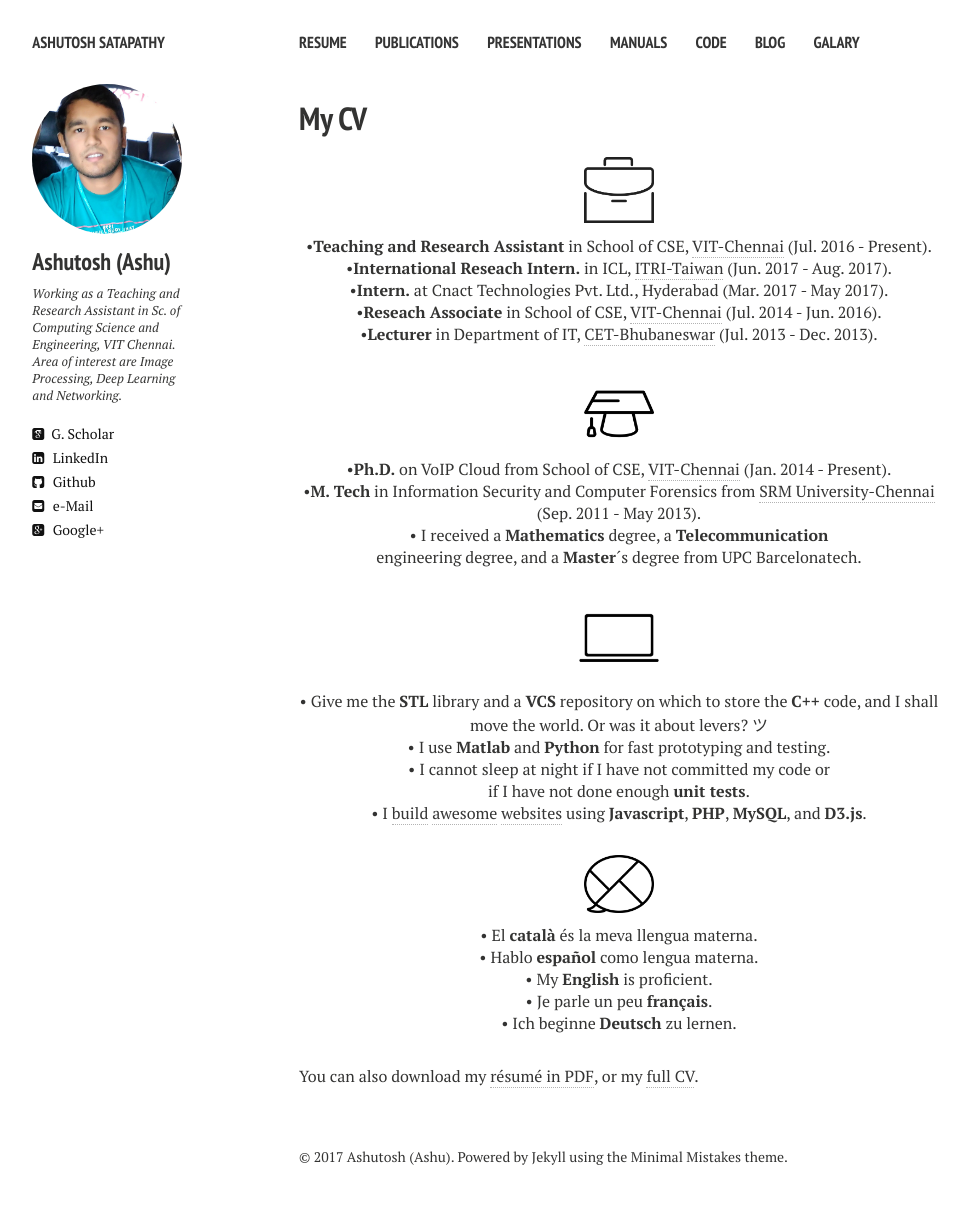
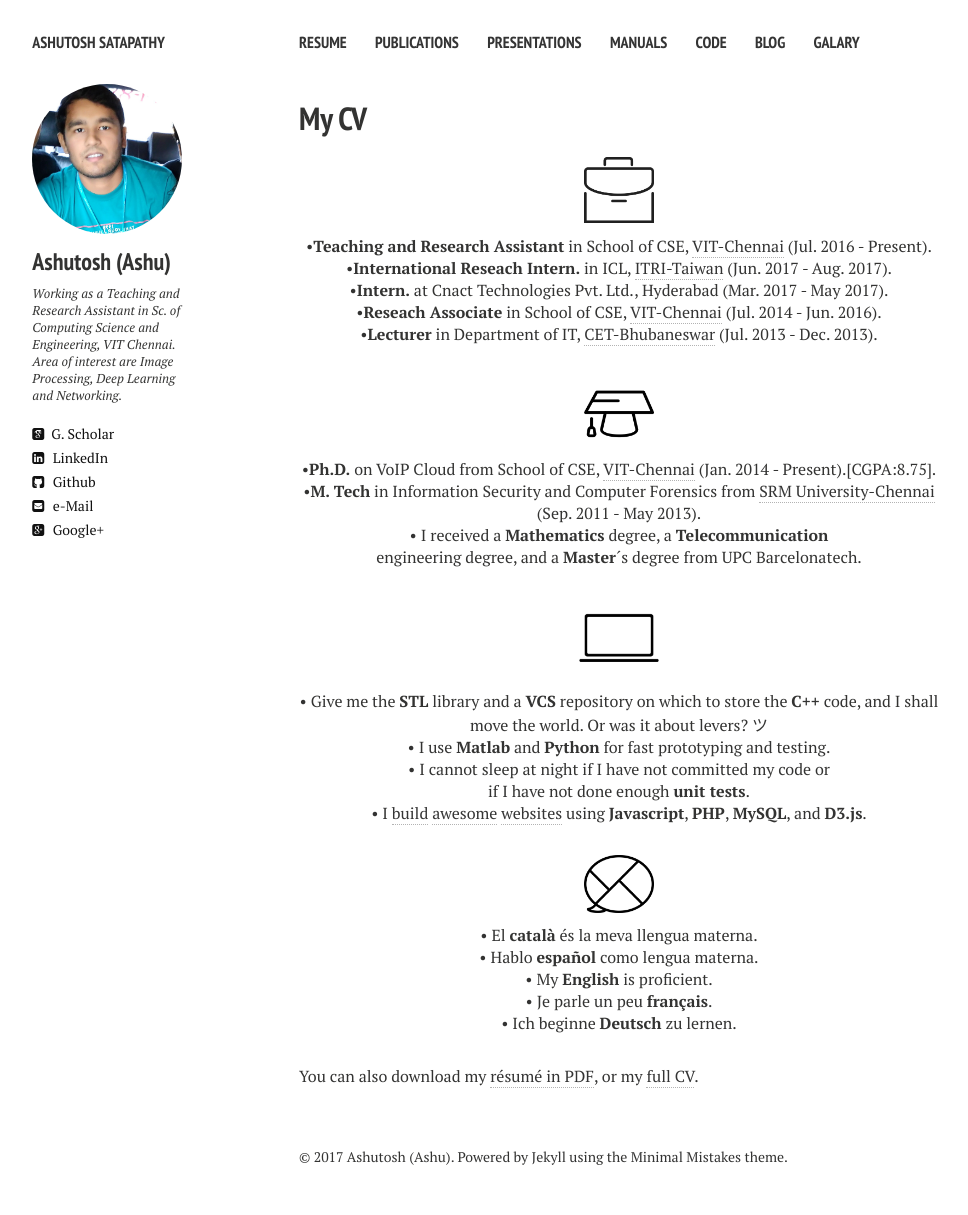
Before and after one commit to ashutoshsatapathy1990/ashutoshsatapathy1990.github.io, a Jekyll site: the page built from cv.md, in a window 1280 px wide. Shown: the whole page, without its empty margins (21-989 px from the left). Built offline with Jekyll 4.4.1, drawn with Linux system fonts in a browser that asks for light colours; nearby versions of some CDN libraries.

Commit message:
Update cv.html

```diff
--- a/_layouts/cv.html
+++ b/_layouts/cv.html
@@ -52,8 +52,8 @@
      <p align="center" class="bottom-three">&#8226<strong>Lecturer</strong> in Department of IT, <a href="https://www.cet.edu.in/" target="_blank">CET-Bhubaneswar</a> (Jul. 2013 - Dec. 2013).</p>
 
     <p align="center" class=bottom-small><img src="{{ site.url }}/images/CV/study2.png" alt="Education" width="70" height="70"></p>
-    <p align="center">&#8226<strong>Ph.D.</strong> on VoIP Cloud from School of CSE, <a href="http://chennai.vit.ac.in/" target="_blank">VIT-Chennai</a> (Jan. 2014 - Present).</p>
-      <p align="center">&#8226<strong>M. Tech</strong> in Information Security and Computer Forensics from <a href="http://www.cs.berkeley.edu/~malik/" target="_blank">SRM University-Chennai</a> (Sep. 2011 - May 2013).</p>
+    <p align="center">&#8226<strong>Ph.D.</strong> on VoIP Cloud from School of CSE, <a href="http://chennai.vit.ac.in/" target="_blank">VIT-Chennai</a> (Jan. 2014 - Present).[CGPA:8.75].</p>
+    <p align="center">&#8226<strong>M. Tech</strong> in Information Security and Computer Forensics from <a href="http://www.cs.berkeley.edu/~malik/" target="_blank">SRM University-Chennai</a> (Sep. 2011 - May 2013).</p>
     <p align="center" class="bottom-three">&#8226 I received a <strong>Mathematics</strong> degree, a <strong>Telecommunication</strong><br>engineering degree, and a <strong>Master</strong>´s degree from UPC Barcelonatech</a>.</p>
 
     <p align="center" class=bottom-small><img src="{{ site.url }}/images/CV/computer2.png" alt="Computer Skills" width="80" height="80"></p>
```
